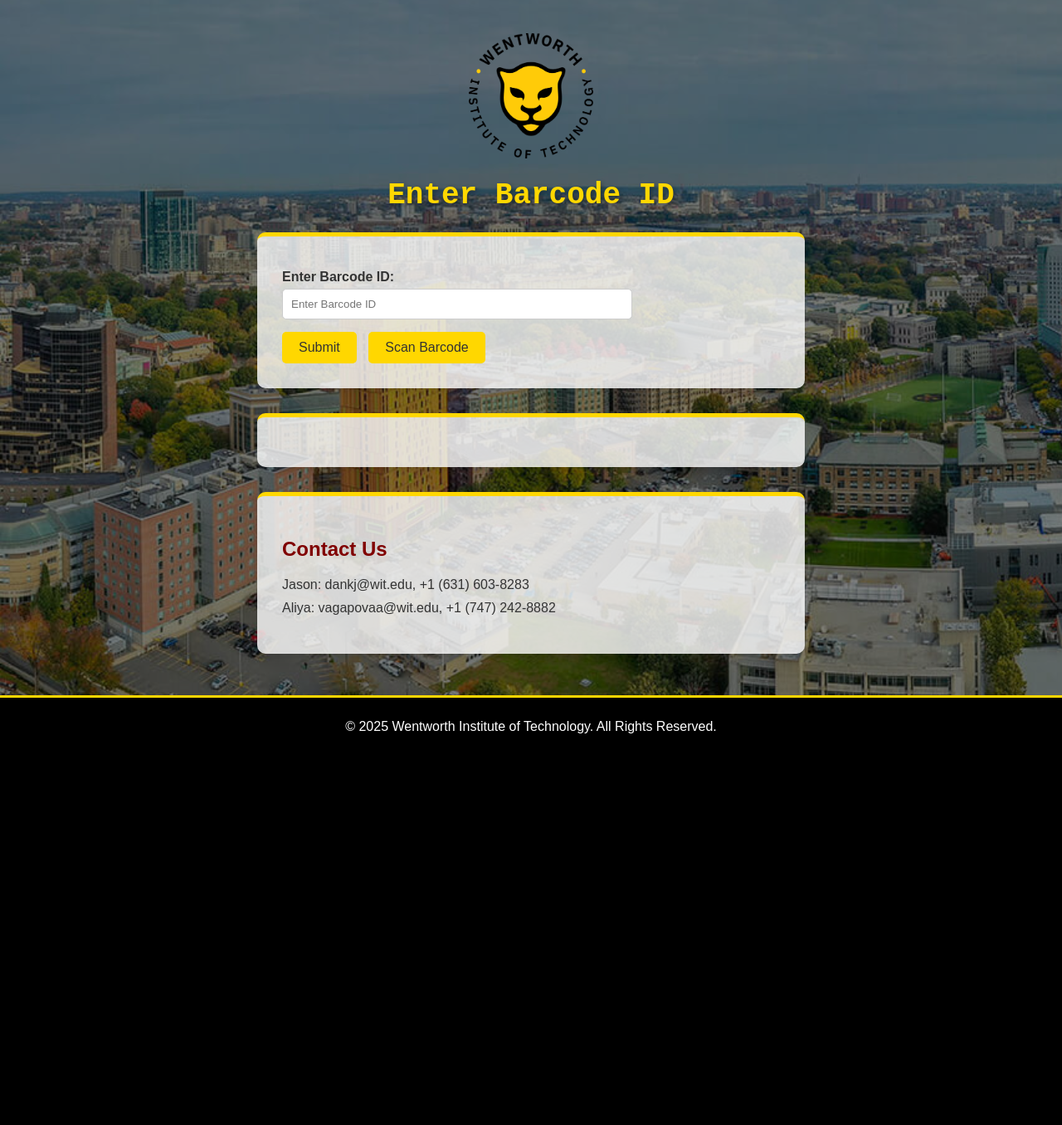
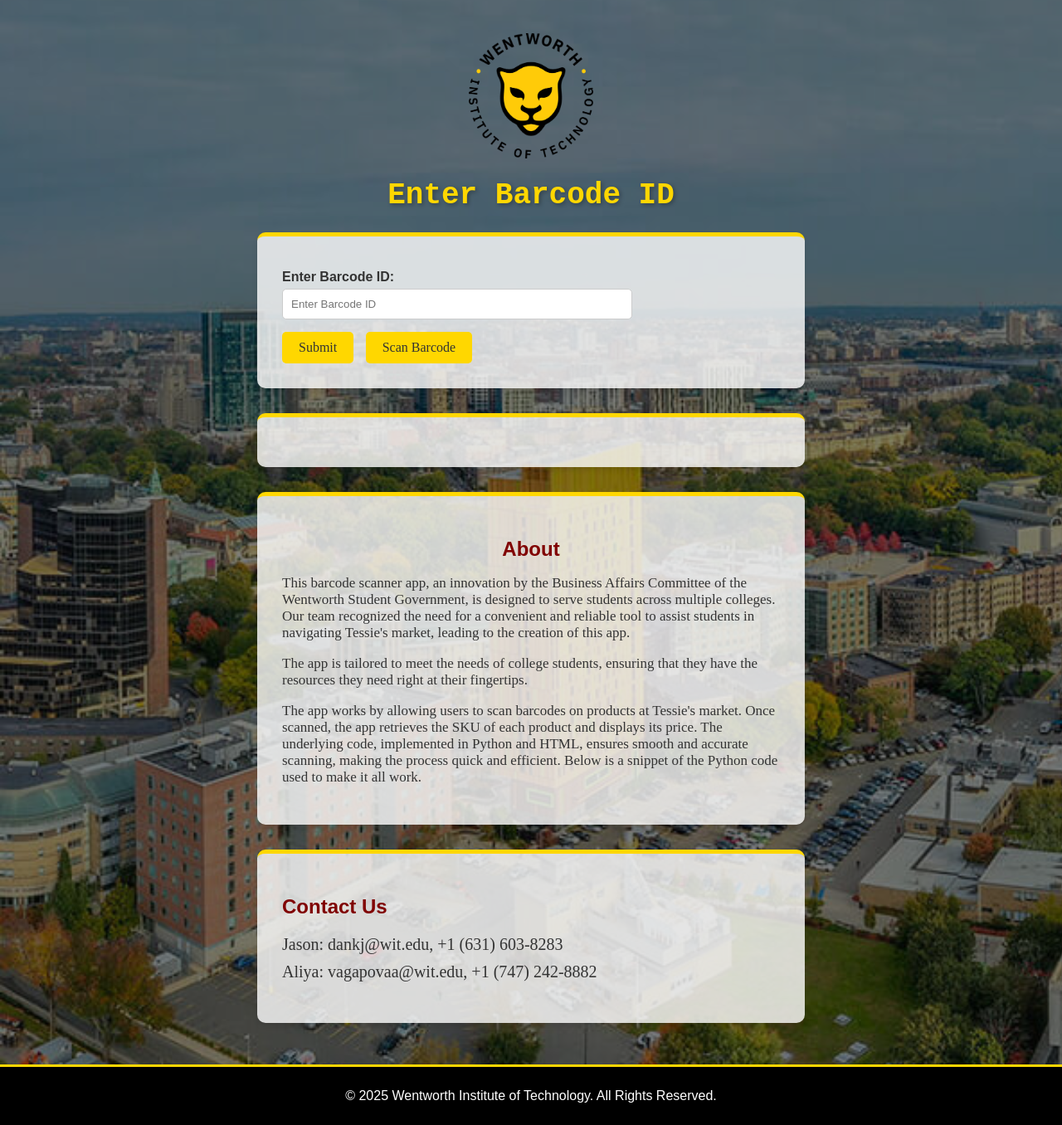
Before and after one commit to jdank417/GroceryBarcodeScanner, a Flask app: page / in a window 1280 px wide. Shown: the part 103-1459 px from the top of the page at 83% size. Before the commit the page ends 987 px from the top, so only its background shows below. Run offline with Flask 3, Linux system fonts and the light colour scheme; parts of the project's set-up code (start-up, migrations or seed data) failed here and were passed over; some libraries are stand-ins or nearby versions.

Commit message:
about section added + fonts change

```diff
--- a/templates/index.html
+++ b/templates/index.html
@@ -20,6 +20,7 @@
             background-color: rgba(0, 0, 0, 0.5);
             background-blend-mode: darken;
         }
+
         header {
             display: flex;
             justify-content: space-between;
@@ -29,19 +30,23 @@
             padding: 20px;
             border-bottom: 3px solid #FFD700;
         }
+
         header .logo {
             display: flex;
             flex-direction: column;
             align-items: flex-start;
         }
+
         header .logo-text {
             font-size: 36px;
             font-weight: bold;
         }
+
         header .subtitle {
             font-size: 16px;
             color: #FFD700;
         }
+
         header nav ul {
             list-style: none;
             margin: 0;
@@ -50,28 +55,33 @@
             justify-content: space-between;
             width: 200px;
         }
+
         header nav ul li a {
             color: #FFD700;
             text-decoration: none;
             font-weight: bold;
             transition: color 0.6s ease, background-color 0.6s ease;
         }
+
         header nav ul li a:hover {
             color: #000;
             background-color: #FFD700;
             padding: 5px 10px;
             border-radius: 5px;
         }
+
         main {
             padding: 20px;
             flex: 1;
         }
+
         .logo-img {
             display: block;
             margin: 20px auto;
             width: 150px;
             height: auto;
         }
+
         h1 {
             text-align: center;
             color: #FFD700;
@@ -80,7 +90,8 @@
             font-weight: bold;
             text-shadow: 2px 2px 5px rgba(0, 0, 0, 0.3);
         }
-    .upload-section, .results-section, .contact-section {
+
+        .upload-section, .results-section, .contact-section, .about-section {
             background-color: rgba(255, 255, 255, 0.8);
             padding: 30px;
             border-radius: 10px;
@@ -89,11 +100,13 @@
             margin: 0 auto 30px auto;
             border-top: 5px solid #FFD700;
         }
+
         .upload-section label {
             display: block;
             margin: 10px 0 5px;
             font-weight: bold;
         }
+
         .upload-section input[type="text"] {
             display: block;
             width: 100%;
@@ -103,6 +116,7 @@
             border: 1px solid #ccc;
             border-radius: 5px;
         }
+
         .upload-section button, .results-section button {
             background-color: #FFD700;
             color: #333;
@@ -112,10 +126,13 @@
             border-radius: 5px;
             font-size: 16px;
             margin-right: 10px;
+            font-family: "Times New Roman";
         }
+
         .upload-section button:hover, .results-section button:hover {
             background-color: #e6c200;
         }
+
         .result-box {
             background-color: #fff;
             border: 2px solid #FFD700;
@@ -127,15 +144,19 @@
             text-align: center;
             animation: popIn 0.6s ease-out;
         }
+
         .result-box h3 {
             margin-bottom: 10px;
             font-size: 24px;
             color: #800000;
         }
-    .result-box p {
-      font-size: 20px;
+
+        .result-box p, .about-section p {
+            font-size: 17px;
             color: #333;
+            font-family: "Times New Roman";
         }
+
         @keyframes popIn {
             0% {
                 opacity: 0;
@@ -146,11 +167,13 @@
                 transform: scale(1);
             }
         }
-    .results-section h2 {
+
+        .results-section h2, .about-section h2 {
             margin-bottom: 15px;
             color: #800000;
             text-align: center;
         }
+
         .results-section img {
             width: 200px;
             height: auto;
@@ -161,6 +184,7 @@
             margin-left: auto;
             margin-right: auto;
         }
+
         footer {
             background-color: #000;
             color: white;
@@ -168,31 +192,45 @@
             padding: 10px 0;
             border-top: 3px solid #FFD700;
         }
+
         footer a {
             color: #ff4500;
             text-decoration: none;
         }
+
         footer a:hover {
             text-decoration: underline;
         }
+
         .contact-section h2 {
             color: #800000;
             margin-bottom: 20px;
         }
+
         .contact-section ul {
             list-style: none;
             padding: 0;
+            font-size: 20px;
+            font-family: "Times New Roman";
         }
+
         .contact-section ul li {
             margin-bottom: 10px;
+            font-size: 20px;
+            font-family: "Times New Roman";
         }
+
         .contact-section ul li a {
             color: #333;
+            font-size: 20px;
             text-decoration: none;
+            font-family: "Times New Roman";
         }
+
         .contact-section ul li a:hover {
             text-decoration: underline;
         }
+
         /* Modal overlay for the scanner */
         .modal {
             display: none; /* Hidden by default */
@@ -203,8 +241,9 @@
             width: 100%;
             height: 100%;
             overflow: auto;
-      background-color: rgba(0,0,0,0.7); /* Semi-transparent background */
+            background-color: rgba(0, 0, 0, 0.7); /* Semi-transparent background */
         }
+
         .modal-content {
             background-color: #fefefe;
             margin: 5% auto;
@@ -215,6 +254,7 @@
             position: relative;
             text-align: center;
         }
+
         .close {
             position: absolute;
             top: 10px;
@@ -224,9 +264,11 @@
             color: #aaa;
             cursor: pointer;
         }
+
         .close:hover {
             color: #000;
         }
+
         /* Scanner container inside modal */
         #scanner-container {
             width: 100%;
@@ -235,6 +277,7 @@
             overflow: hidden;
             position: relative;
         }
+
         /* Constrain the live video to the container */
         #scanner-container video {
             width: 100%;
@@ -244,6 +287,7 @@
             top: 0;
             left: 0;
         }
+
         /* Optional: Style for the capture button inside modal */
         #scanner-modal button {
             margin-top: 15px;
@@ -257,9 +301,11 @@
             z-index: 10;
             position: relative;
         }
+
         #scanner-modal button:hover {
             background-color: #e6c200;
         }
+
         /* Media query for smaller screens */
         @media (max-width: 600px) {
             #scanner-container {
@@ -324,6 +370,29 @@
         {% endif %}
     </section>
 
+    <!-- About Section -->
+
+    <section id="about" class="about-section">
+        <h2>About</h2>
+        <p>
+            This barcode scanner app, an innovation by the Business Affairs Committee of the Wentworth Student
+            Government, is designed to serve students across multiple colleges. Our team recognized the need for a
+            convenient and reliable tool to assist students in navigating Tessie's market, leading to the creation of
+            this app.
+        </p>
+        <p>
+            The app is tailored to meet the needs of college students, ensuring that they have the resources they need
+            right at their
+            fingertips.
+        </p>
+        <p>
+            The app works by allowing users to scan barcodes on products at Tessie's market. Once scanned, the app
+            retrieves the SKU of each product and displays its price. The underlying code, implemented in Python and
+            HTML, ensures smooth and accurate scanning, making the process quick and efficient. Below is a snippet of
+            the Python code used to make it all work.
+        </p>
+    </section>
+
     <!-- Contact Section -->
     <section id="contact" class="contact-section">
         <h2>Contact Us</h2>
@@ -351,7 +420,7 @@
 <!-- JavaScript for initializing QuaggaJS, modal functionality, and capture logic -->
 <script>
     // Display a pop-up message on page load
-    window.onload = function() {
+    window.onload = function () {
         // Check if the popup has already been shown during this session.
         if (!sessionStorage.getItem("popupShown")) {
             alert("Note: The camera function is in beta testing.");
@@ -399,7 +468,7 @@
                     "upc_reader"
                 ]
             }
-      }, function(err) {
+        }, function (err) {
             if (err) {
                 console.error("Error initializing scanner:", err);
                 alert("Error initializing scanner: " + err);
@@ -444,7 +513,7 @@
                     "upc_reader"
                 ]
             }
-      }, function(result) {
+        }, function (result) {
             if (result && result.codeResult) {
                 var code = result.codeResult.code;
                 console.log("Captured barcode:", code);
```
Lines whose indentation alone changed are shown as unchanged.
